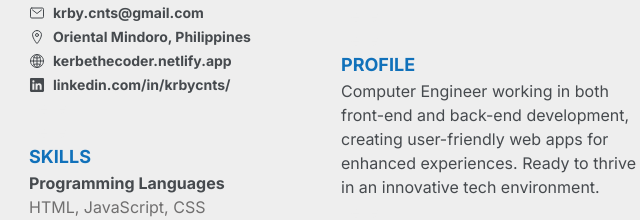
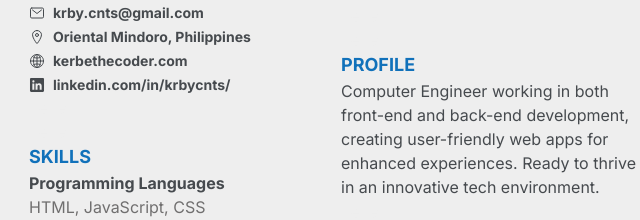
Before and after one commit to kerbethecoder/resume.web, a Gatsby site: page / in a window 1280 px wide. Shown: the part 177-397 px from the top of the page, 299-939 px from the left. Built offline with nearby package versions, Linux system fonts and the light colour scheme; Gatsby itself is replaced by a stand-in of ours.

Commit message:
minor fix on contact links

```diff
--- a/src/pages/index.jsx
+++ b/src/pages/index.jsx
@@ -51,12 +51,12 @@ const index = () => {
             <div className="flex items-center gap-2 mb-1">
               <ion-icon name="globe-outline"></ion-icon>
               <a
-                href="https://kerbethecoder.netlify.app/"
+                href="https://kerbethecoder.com/"
                 target="_blank"
                 rel="noopener noreferrer"
                 className="hover:underline hover:text-blue font-bold text-sm"
               >
-                kerbethecoder.netlify.app
+                kerbethecoder.com
               </a>
             </div>
             <div className="flex items-center gap-2">
```
